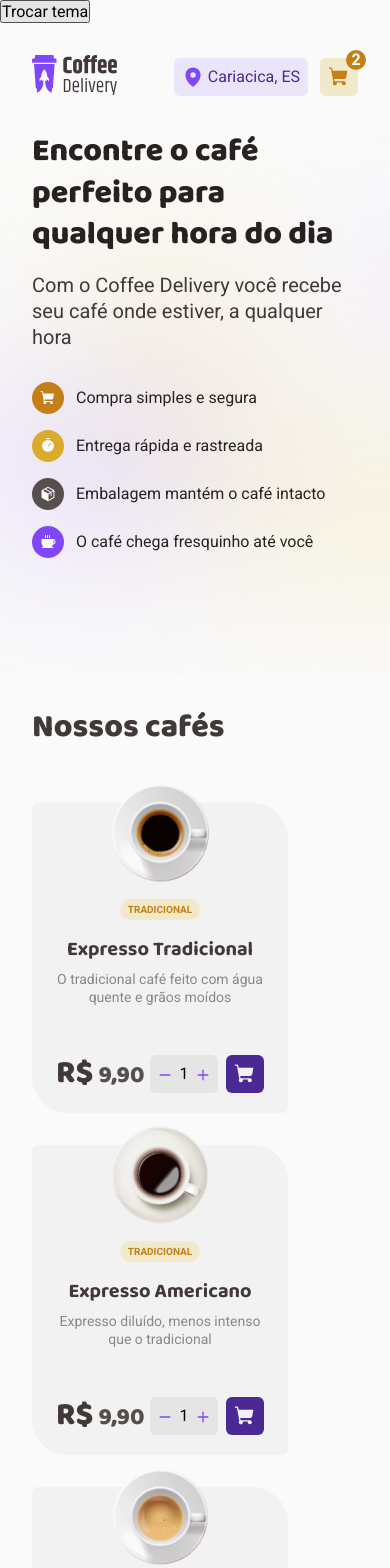
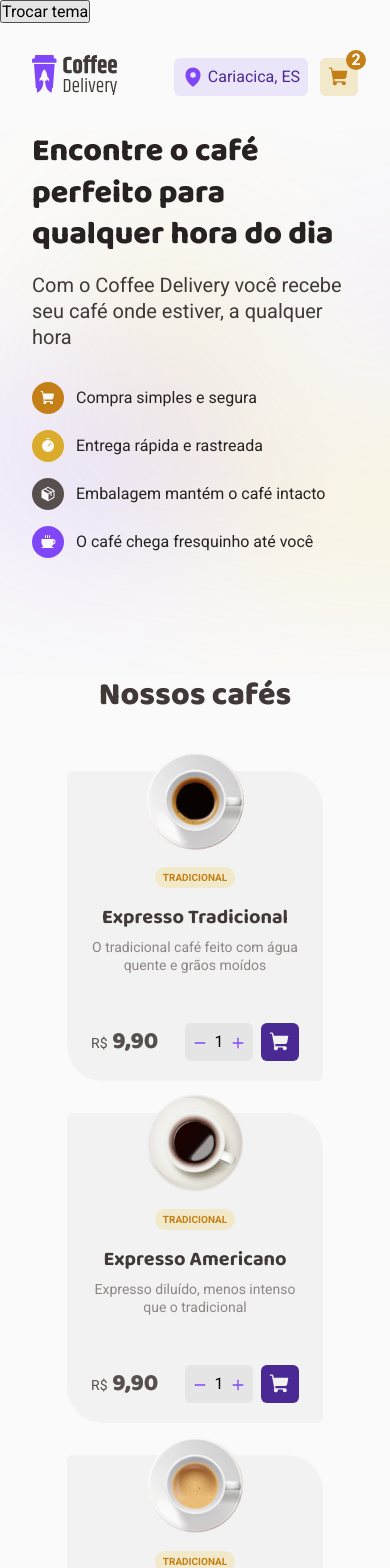
Before and after one commit to luarakerlen/coffee-delivery, a React (Vite) app: page / in a window 390 px wide. Shown: the top 1568 px of the page. Built offline with nearby package versions, Linux system fonts and the light colour scheme.

Commit message:
chore: improve responsiveness

```diff
--- a/src/pages/Home/components/Intro/styles.ts
+++ b/src/pages/Home/components/Intro/styles.ts
@@ -9,6 +9,7 @@ export const IntroContainer = styled.div`
 	/* background-size: cover; */
 
 	margin-top: 2rem;
+	padding-bottom: 2rem;
 `;
 
 export const IntroContent = styled.div`
--- a/src/pages/Home/index.tsx
+++ b/src/pages/Home/index.tsx
@@ -1,7 +1,7 @@
 import { coffees } from '../../data/coffees';
 import { Card } from './components/Card';
 import { Intro } from './components/Intro';
-import { Cards, CardsList, HomeContainer } from './styles';
+import { Cards, CardsList, CardsTitle, HomeContainer } from './styles';
 
 export function Home() {
 	return (
@@ -9,7 +9,7 @@ export function Home() {
 			<Intro />
 
 			<Cards>
-				<span>Nossos cafés</span>
+				<CardsTitle>Nossos cafés</CardsTitle>
 				<CardsList>
 					{coffees.map((coffee) => {
 						return <Card key={coffee.id} coffee={coffee} />;
--- a/src/pages/Home/styles.ts
+++ b/src/pages/Home/styles.ts
@@ -6,17 +6,21 @@ export const Cards = styled.main`
 	margin: 0 10rem;
 	padding-top: 2rem;
 
-	span {
-		font-family: 'Baloo 2', sans-serif;
-		font-weight: 800;
-		font-size: 2rem;
-		line-height: 130%;
-		color: ${(props) => props.theme['base-subtitle']};
+	@media (max-width: 768px) {
+		margin: 0;
+		padding-top: 0;
+		display: flex;
+		flex-direction: column;
+		align-items: center;
 	}
+`;
 
-	@media (max-width: 768px) {
-		margin: 0 2rem;
-	}
+export const CardsTitle = styled.p`
+	font-family: 'Baloo 2', sans-serif;
+	font-weight: 800;
+	font-size: 2rem;
+	line-height: 130%;
+	color: ${(props) => props.theme['base-subtitle']};
 `;
 
 export const CardsList = styled.div`
@@ -24,4 +28,10 @@ export const CardsList = styled.div`
 	display: flex;
 	flex-wrap: wrap;
 	gap: 2rem;
+
+	@media (max-width: 768px) {
+		display: flex;
+		flex-direction: column;
+		align-items: center;
+	}
 `;
```
